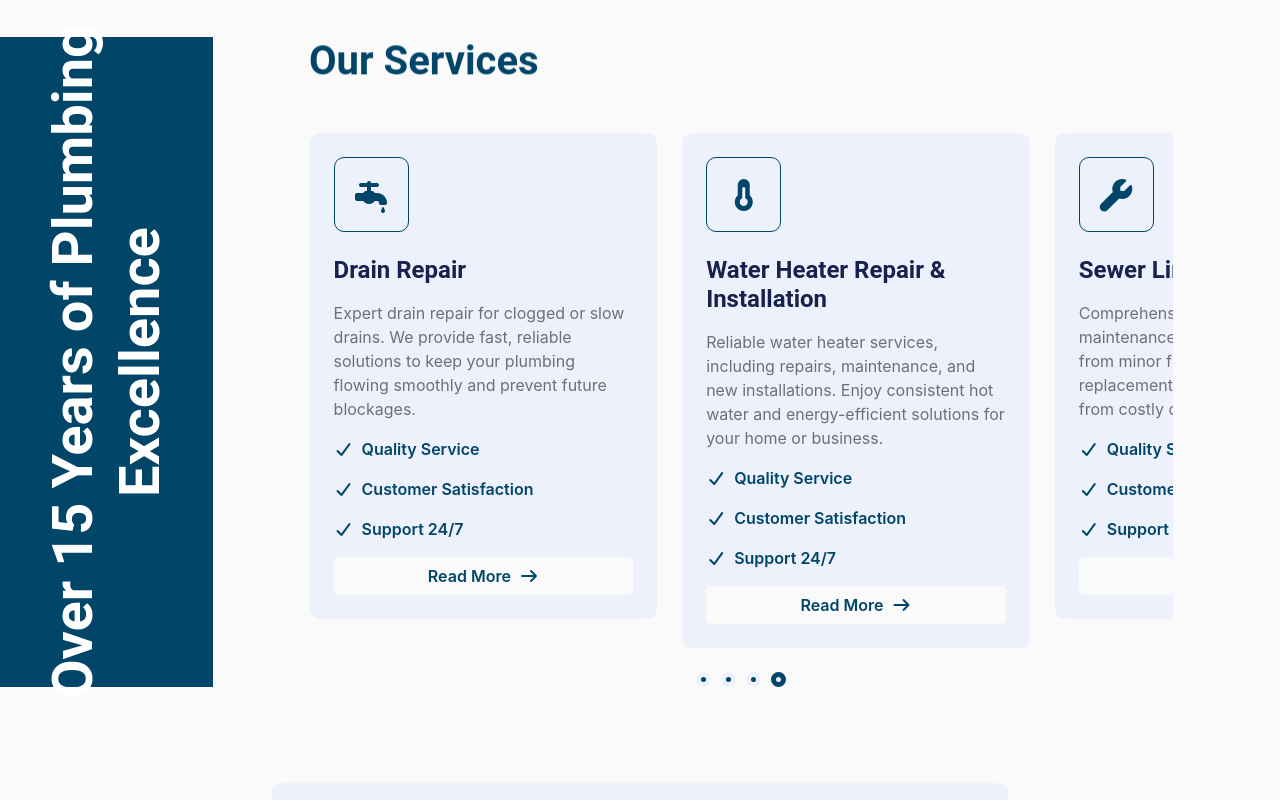
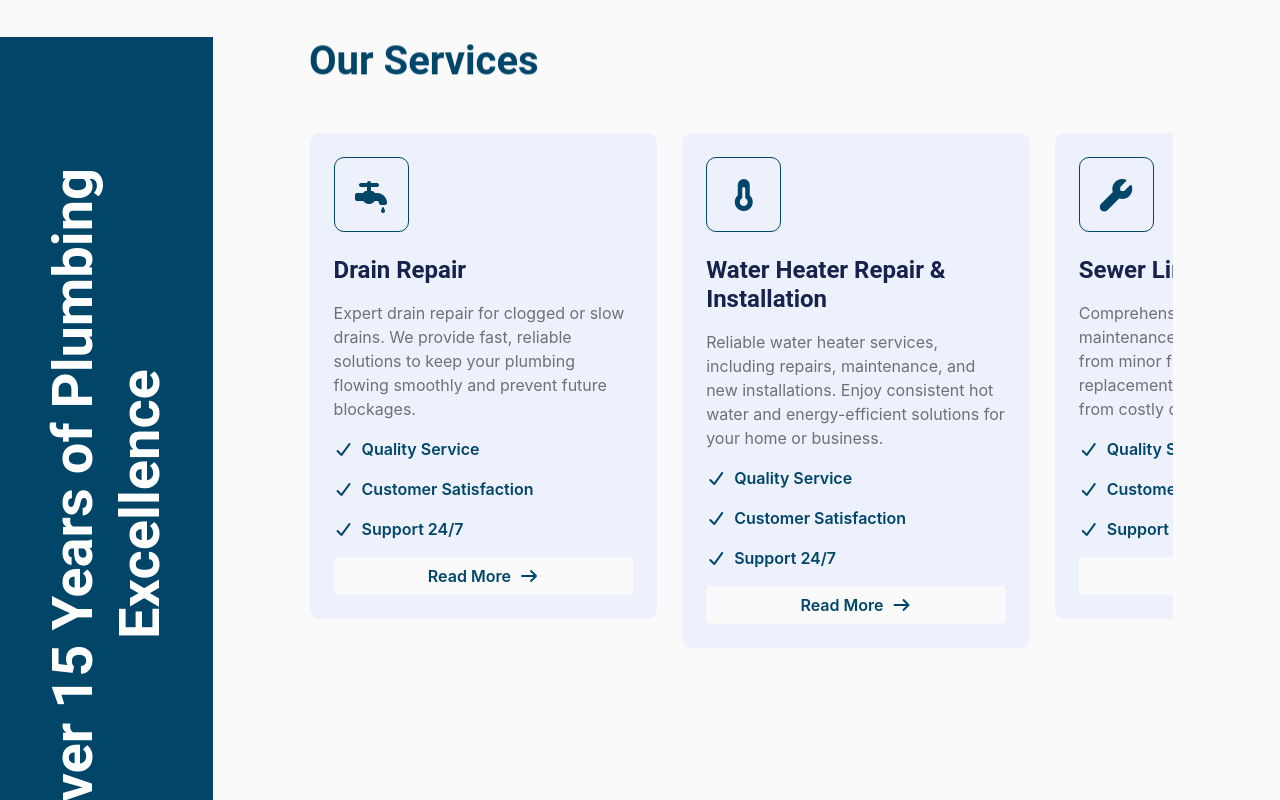
Before and after one commit to DafetiteOgaga/classic_brownline_plumbing_services, a React (Create React App) app in the folder classic_brownline_plumbing_services_website/: page /services in a window 1280 px wide. Shown: the part 500-1300 px from the top of the page. Built offline with nearby package versions, Linux system fonts and the light colour scheme.

Commit message:
style.css: set min height for carousel spinner

```diff
--- a/classic_brownline_plumbing_services_website/src/assets/css/style.css
+++ b/classic_brownline_plumbing_services_website/src/assets/css/style.css
@@ -574,6 +574,7 @@ transform: translateY(-2px); /* small lift for life-like feel */
 
 .owl-carousel .owl-stage {
     position: relative;
+    min-height: 800px;
     -ms-touch-action: pan-Y;
     -moz-backface-visibility: hidden;
     /* fix firefox animation glitch */
```
